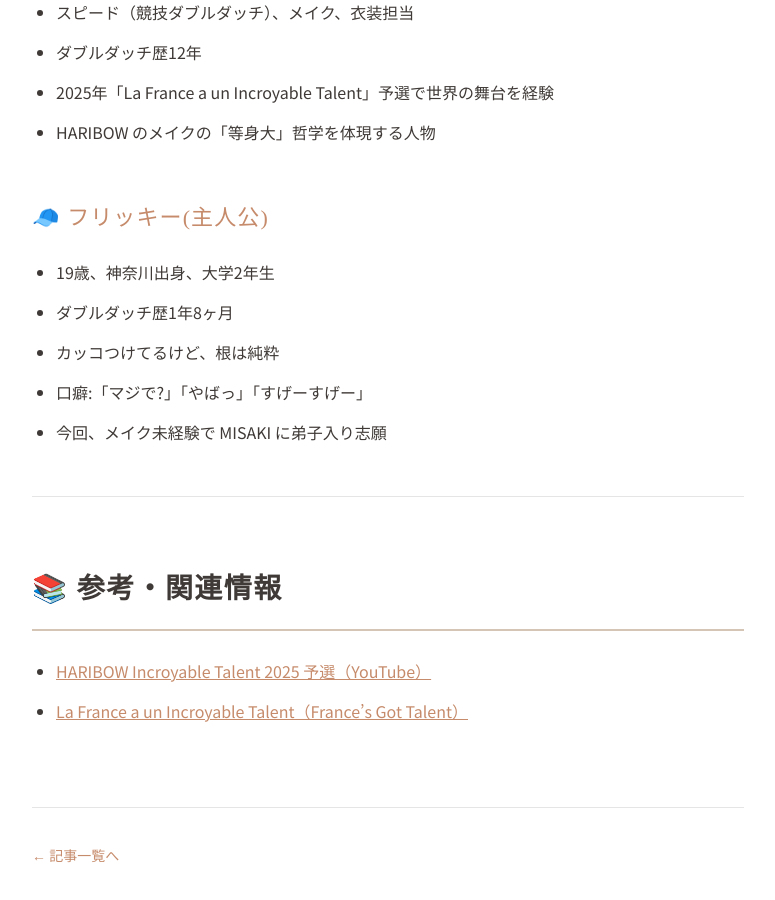
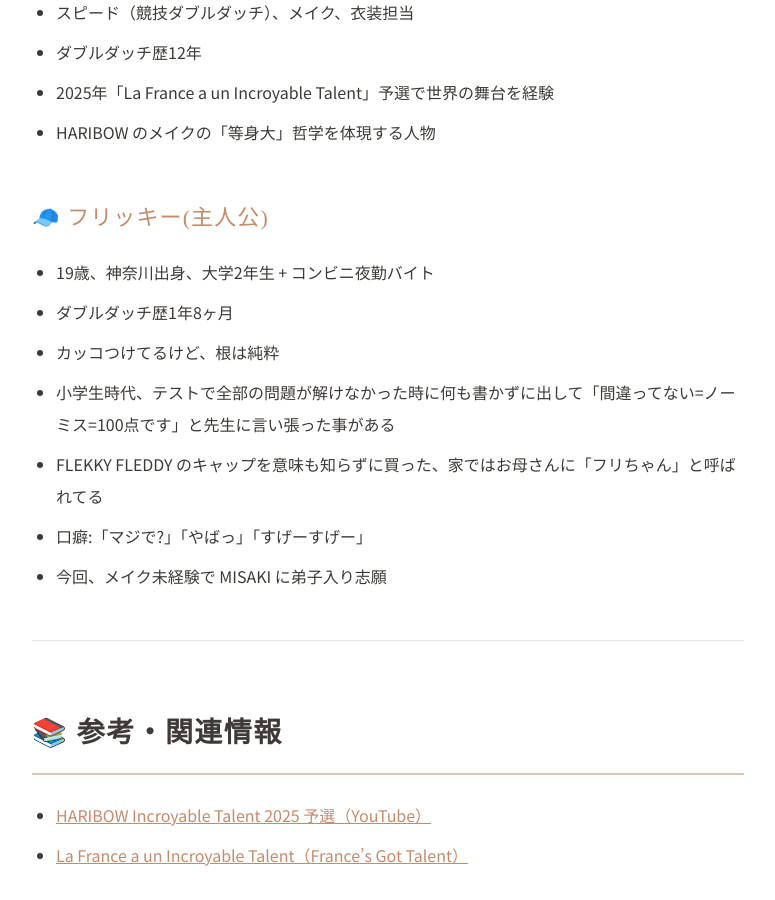
Before and after one commit to JunyaUnityDev/haribow-online-lesson-articles, a Jekyll site: the page built from _scheduled/makeup-intro-misaki.md, in a window 1280 px wide and 900 px high, scrolled down 11775 px. Shown: the whole window, without its empty margins (252-1027 px from the left). Built offline with Jekyll 4.4.1, drawn with Linux system fonts in a browser that asks for light colours; some web fonts are replaced.

Commit message:
Flesh out Flekky's intro in MISAKI article with the canonical anecdotes
Match the depth Flekky's bio gets in hiphop-origin and dd-origin: the
'no answers = 100' moment, and the FLEKKY FLEDDY cap he bought without
knowing what it meant. Also pull in the convenience-store night shift
detail from CLAUDE.md so the bio matches across articles.

```diff
--- a/_scheduled/makeup-intro-misaki.md
+++ b/_scheduled/makeup-intro-misaki.md
@@ -269,9 +269,11 @@ HARIBOW Online Lesson の受講者は、メイクとどう向き合えばいい
 
 ### 🧢 フリッキー(主人公)
 
-- 19歳、神奈川出身、大学2年生
+- 19歳、神奈川出身、大学2年生 + コンビニ夜勤バイト
 - ダブルダッチ歴1年8ヶ月
 - カッコつけてるけど、根は純粋
+- 小学生時代、テストで全部の問題が解けなかった時に何も書かずに出して「間違ってない=ノーミス=100点です」と先生に言い張った事がある
+- FLEKKY FLEDDY のキャップを意味も知らずに買った、家ではお母さんに「フリちゃん」と呼ばれてる
 - 口癖:「マジで?」「やばっ」「すげーすげー」
 - 今回、メイク未経験で MISAKI に弟子入り志願
 
```
